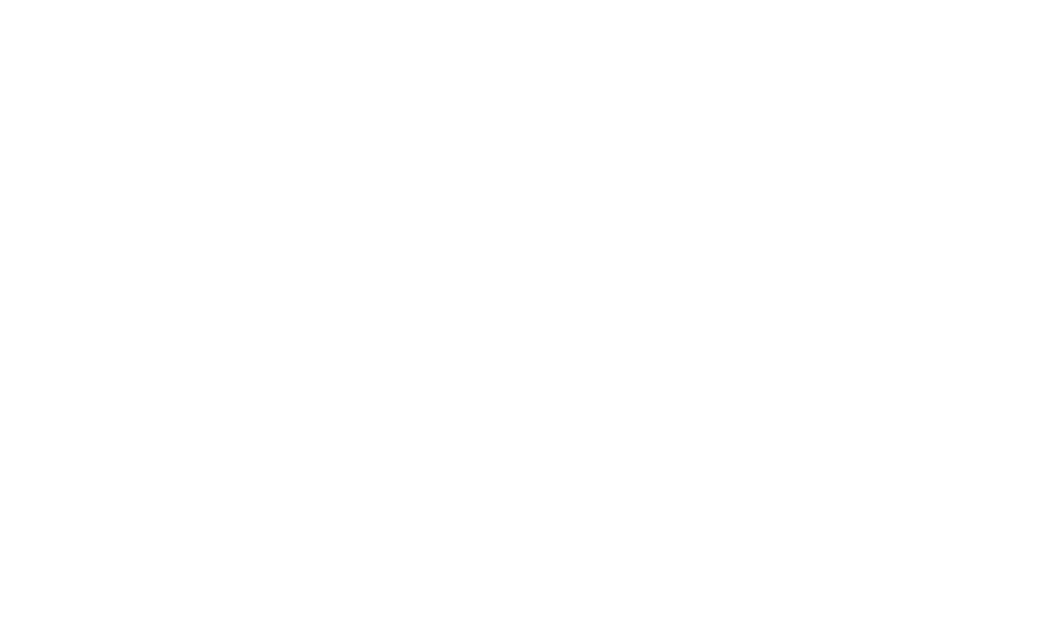
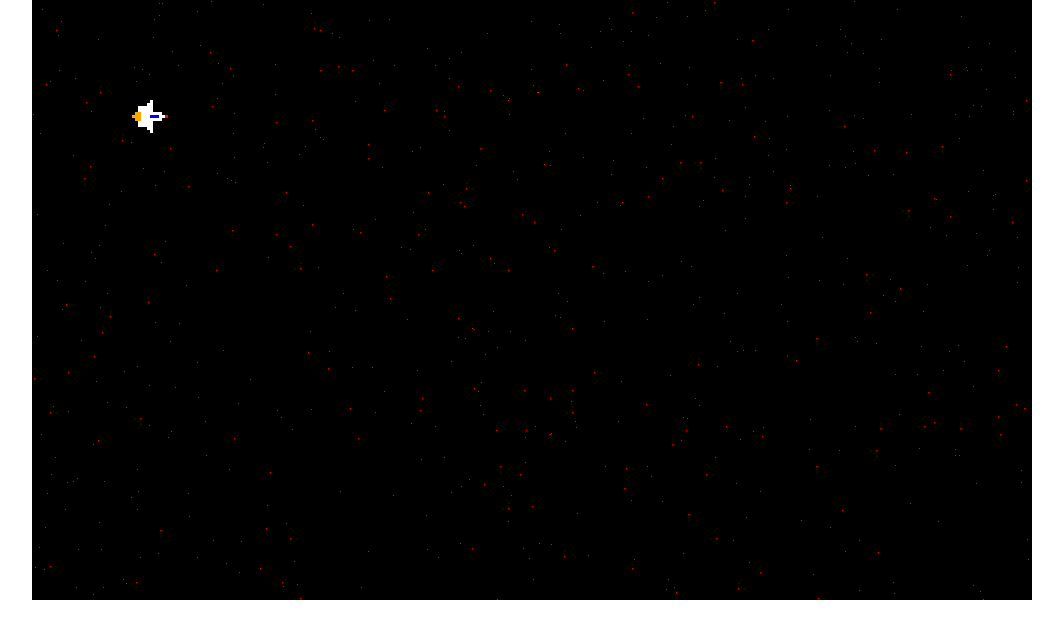
Before and after one commit to EugeneDubrova777/jsgame, a plain HTML site: page index.html in a window 1280 px wide. Shown: the whole page, without its empty margins (108-1171 px from the left). Drawn offline with Linux system fonts and the light colour scheme.

Commit message:
add starship and stars

```diff
--- /dev/null
+++ b/css/normalize.css
@@ -0,0 +1,18 @@
+* {
+  box-sizing: border-box;
+}
+
+html, body {
+  padding: 0;
+  margin: 0;
+}
+
+ul, ol {
+  margin: 0;
+  padding: 0;
+  list-style: none;
+}
+
+a {
+  text-decoration: none;
+}
--- a/css/style.css
+++ b/css/style.css
@@ -0,0 +1,4 @@
+.container {
+  display: flex;
+  justify-content: center;
+}
--- a/index.html
+++ b/index.html
@@ -4,11 +4,12 @@
   <meta charset="UTF-8">
   <meta name="viewport" content="width=device-width, initial-scale=1.0">
   <title>Game</title>
+  <link rel="stylesheet" href="css/normalize.css">
   <link rel="stylesheet" href="css/style.css">
 </head>
 <body>
   <div class="container">
-    <canvas id="scene"></canvas>
+    <canvas id="scene" width="1000" height="600"></canvas>
   </div>
 
 
--- a/js/script.js
+++ b/js/script.js
@@ -0,0 +1,142 @@
+const scene = document.getElementById('scene');
+const sceneContext = scene.getContext('2d');
+
+const state = {};
+
+class StarsRenderer {
+  stars = [];
+
+  constructor(context, sceneWidth, sceneHeight) {
+    this.context = context;
+    this.sceneWidth = sceneWidth;
+    this.sceneHeight = sceneHeight;
+    this.generateStars();
+  }
+
+  generateStars = () => {
+    for(let y = 0; y < this.sceneHeight; y++) {
+      for(let x = 0; x < this.sceneWidth; x++) {
+        const random = getRandomInt(1000);
+        if(random === 100) {
+          this.stars.push({ x, y })
+        }
+      }
+    }
+  }
+
+  renderStar = (x, y) => {
+    this.context.fillStyle = 'red';
+    this.context.fillRect(x, y, 1, 1);
+  }
+
+  moveStars = () => {
+    this.stars.forEach((star) => {
+      if (star.x === 0) {
+        star.x = this.sceneWidth;
+      }
+      else {
+        star.x -= 1;
+      }
+
+      this.renderStar(star.x, star.y);
+    });
+  }
+}
+
+const STARSHIP_TEMPLATE_COLORS = {
+  1: 'white',
+  2: 'blue',
+  3: 'red',
+  4: 'orange',
+};
+
+const STARSHIP_TEMPLATE_DEFAULT = [
+  [0, 0, 0, 0, 0, 0, 1, 0, 0, 0, 0, 0],
+  [0, 0, 0, 0, 0, 1, 1, 0, 0, 0, 0, 0],
+  [0, 0, 1, 1, 1, 1, 1, 0, 0, 0, 0, 0],
+  [0, 0, 1, 1, 1, 1, 1, 0, 0, 0, 0, 0],
+  [0, 4, 4, 1, 1, 1, 1, 1, 1, 1, 0, 0],
+  [4, 4, 4, 1, 1, 1, 2, 2, 2, 1, 1, 3],
+  [0, 4, 4, 1, 1, 1, 1, 1, 1, 1, 0, 0],
+  [0, 0, 1, 1, 1, 1, 1, 0, 0, 0, 0, 0],
+  [0, 0, 1, 1, 1, 1, 1, 0, 0, 0, 0, 0],
+  [0, 0, 0, 0, 0, 1, 1, 0, 0, 0, 0, 0],
+  [0, 0, 0, 0, 0, 0, 1, 0, 0, 0, 0, 0],
+];
+
+class StarshipRenderer {
+  constructor(ctx, template, colorsMap) {
+    this.ctx = ctx;
+    this.template = template;
+    this.colorsMap = colorsMap;
+  }
+
+  renderStarship = (x, y, coef = 2) => {
+    for (let j = 0; j < this.template.length; j++) {
+      const row = this.template[j];
+
+      for (let i = 0; i < row.length; i++) {
+        const cell = row[i];
+
+        if (cell === 0) continue;
+
+        this.ctx.fillStyle = this.colorsMap[cell];
+        this.ctx.fillRect(x + (i * coef), y + (j * coef), coef, coef);
+      }
+    }
+  }
+}
+
+function getRandomInt(max) {
+  return Math.floor(Math.random() * max);
+}
+
+function clearScene(context) {
+  context.fillStyle = '#000';
+  context.fillRect(0, 0, 1000, 600);
+}
+
+function getSceneTimer(functions, context, state, int = 100) {
+  let start = 0;
+
+  function sceneTimer(timeStamp) {
+    const deltaTime = timeStamp - start;
+
+    if (deltaTime >= int) {
+      start = timeStamp;
+      functions.forEach((fn) => fn(context, state));
+    }
+    requestAnimationFrame(sceneTimer);
+  }
+
+  return sceneTimer;
+}
+
+
+
+
+
+
+function initGame() {
+  const starsRenderer = new StarsRenderer(
+    sceneContext,
+    1000,
+    600,
+  );
+
+  const starshipRenderer = new StarshipRenderer(
+    sceneContext,
+    STARSHIP_TEMPLATE_DEFAULT,
+    STARSHIP_TEMPLATE_COLORS
+  );
+  const renderFns = [
+    clearScene,
+    starsRenderer.moveStars,
+    (_, currentState) => starshipRenderer.renderStarship(100, 100, 3),
+  ];
+  const sceneTimer = getSceneTimer(renderFns, sceneContext, state, 10);
+
+  sceneTimer();
+}
+
+initGame();
```
